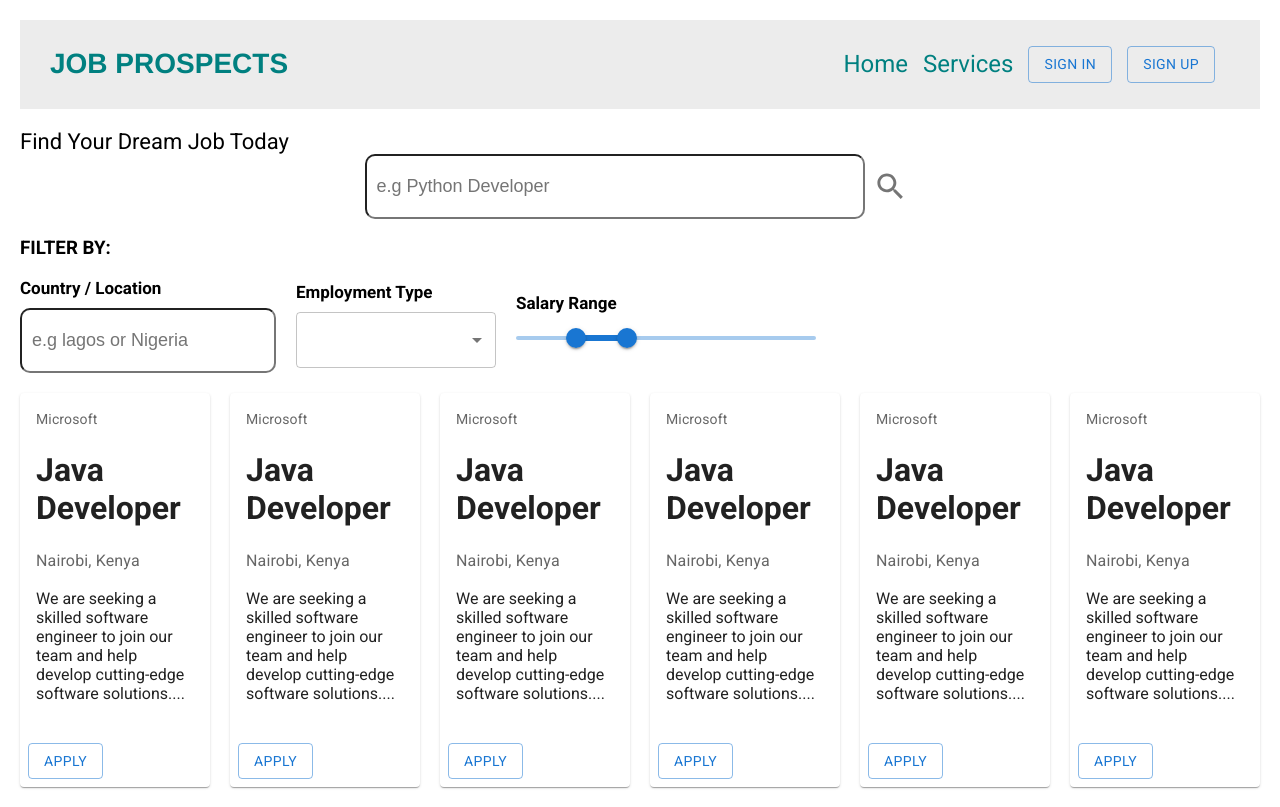
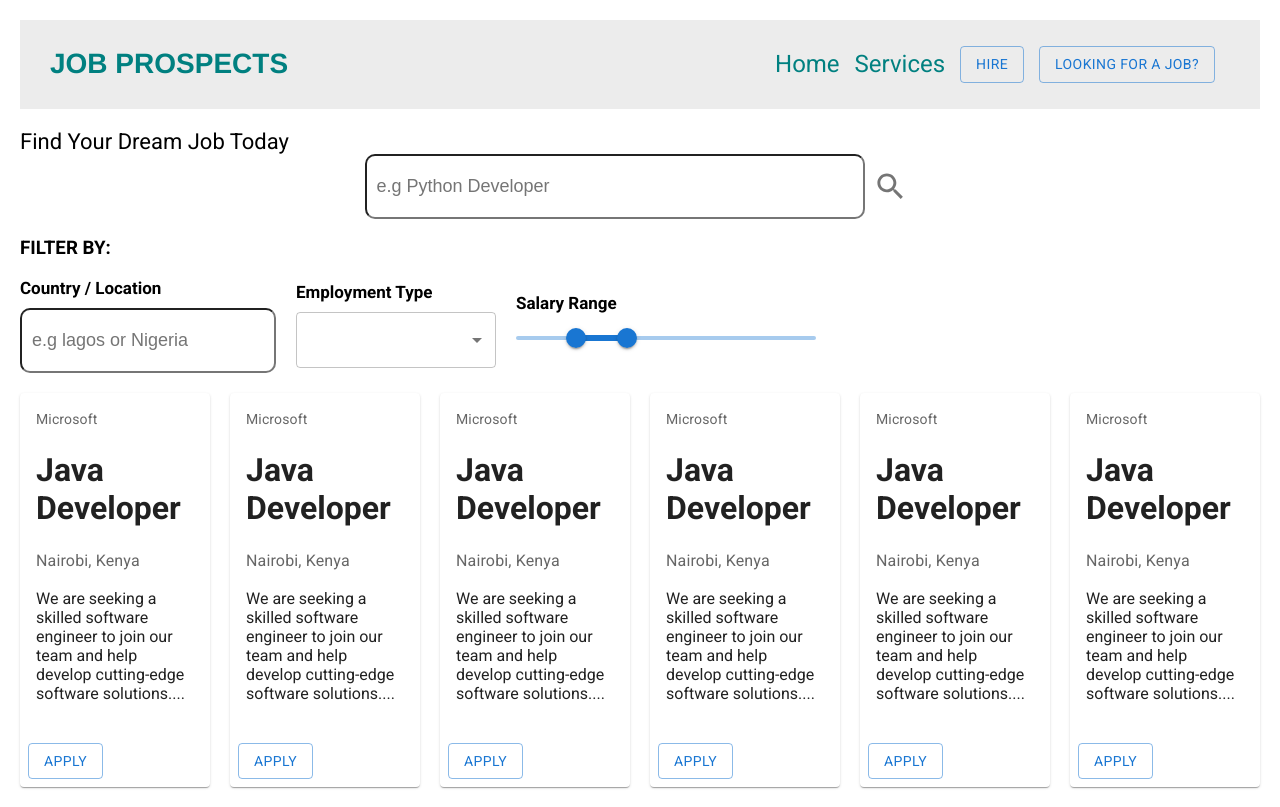
Before and after one commit to ofemjohn/JobProspects, a React (Create React App) app in the folder client/: page / in a window 1280 px wide. Built offline with nearby package versions, Linux system fonts and the light colour scheme.

Commit message:
updated navbar

```diff
--- a/client/src/componets/navbar/Navbar.js
+++ b/client/src/componets/navbar/Navbar.js
@@ -1,10 +1,20 @@
 import { Button } from "@mui/material";
-import React from "react";
+import React, { useState } from "react";
 import { Link } from "react-router-dom";
+import ModalCustom from "../ModalCustom";
 import "./navbar.css";
 
-const Navbar = () => {
+const Navbar = ({ setOpen, setType }) => {
+  const handleOpenLogin = () => {
+    setOpen(true);
+    setType("login");
+  };
+  const handleOpenSignUp = () => {
+    setOpen(true);
+    setType("signup");
+  };
   return (
+    <>
       <div className="navbar">
         <ul>
           <li>
@@ -18,13 +28,19 @@ const Navbar = () => {
             </Link>
           </li>
           <li>
-          <Button variant="outlined">Sign In</Button>
+            <Button onClick={handleOpenLogin} variant="outlined">
+              Hire
+            </Button>
           </li>
           <li>
-          <Button variant="outlined">Sign Up</Button>
+            <Button onClick={handleOpenSignUp} variant="outlined">
+              Looking for a Job?
+            </Button>
           </li>
         </ul>
       </div>
+      {/* <ModalCustom show={show} setShow={setShow} /> */}
+    </>
   );
 };
 
```
Lines whose indentation alone changed are shown as unchanged.
